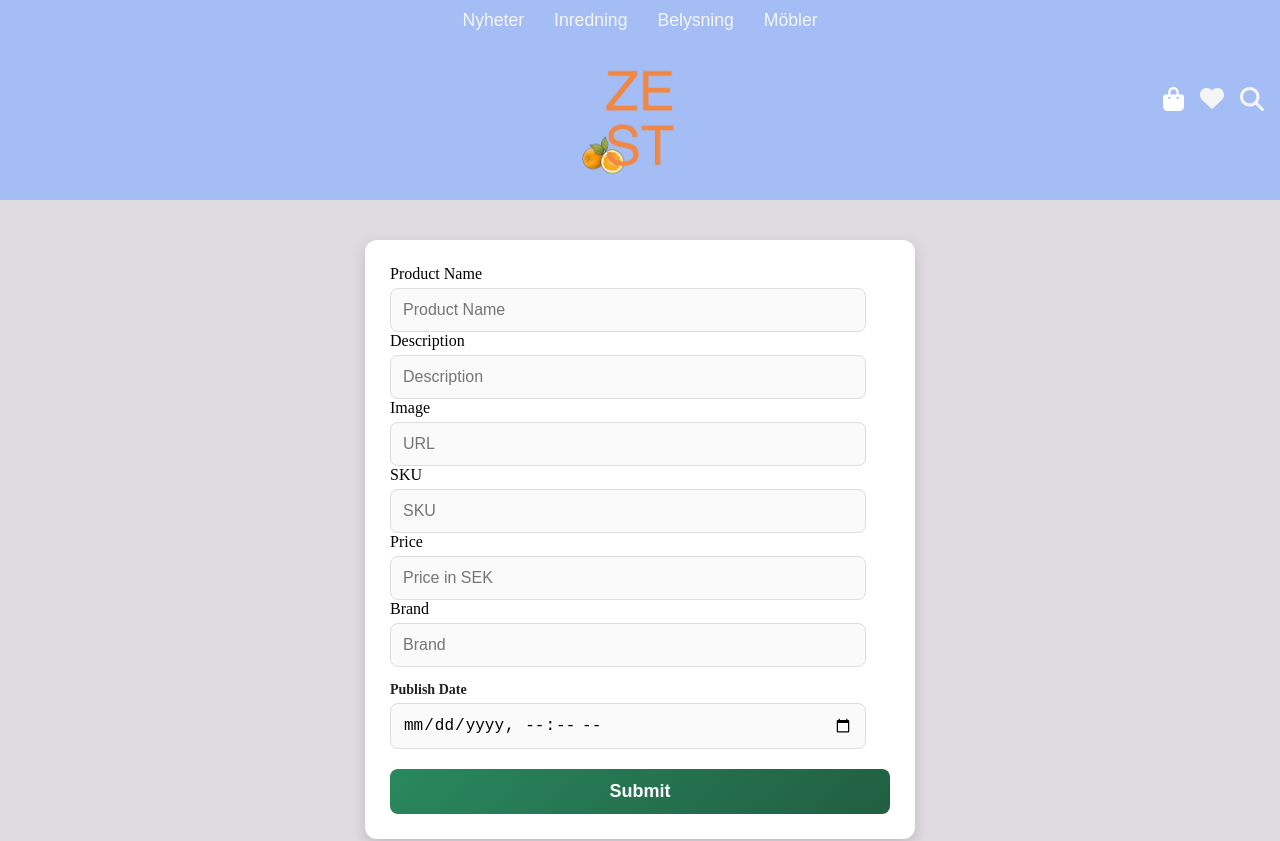
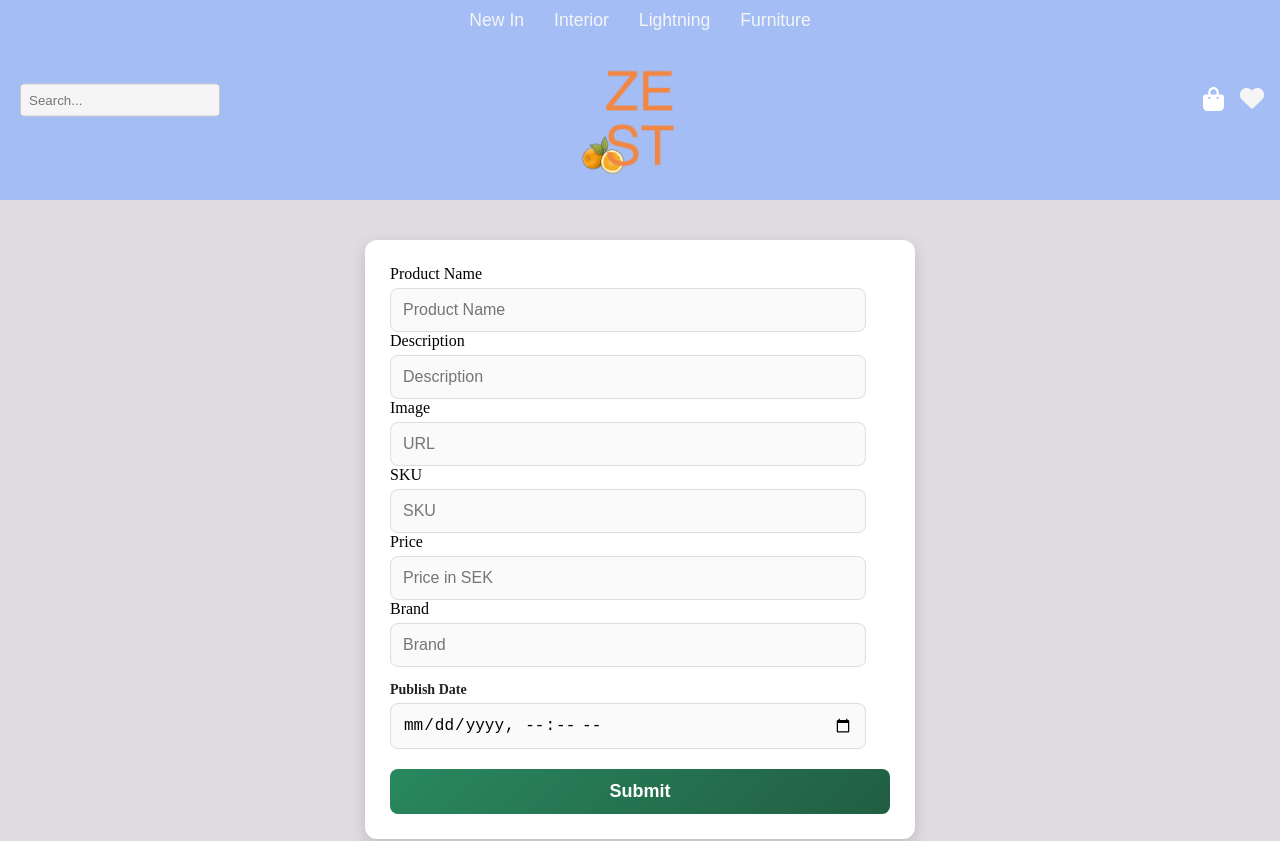
Before and after one commit to linneanarhi/zest, a React (Vite) app in the folder client/: page /admin/new in a window 1280 px wide. Shown: the top 841 px of the page. Built offline with nearby package versions, Linux system fonts and the light colour scheme; a web font is replaced by a local one.

Commit message:
Header fixad + engelska i header

```diff
--- a/client/src/components/Header/header.jsx
+++ b/client/src/components/Header/header.jsx
@@ -7,20 +7,11 @@ import {
   faMagnifyingGlass,
 } from "@fortawesome/free-solid-svg-icons";
 
-import { Link,useNavigate } from "react-router-dom";
-
-
-
-
-
-
-
-
+import { Link, useNavigate } from "react-router-dom";
 
 function Header() {
   const [isOpen, setIsOpen] = useState(false);
   const [searchOpen, setSearchOpen] = useState(false); // Hanterar synligheten av sökrutan
-
 
   const [query, setQuery] = useState("");
 
@@ -32,43 +23,41 @@ function Header() {
     }
   };
 
-
-
-
   return (
     <>
-      {/* MOBIL */}
       <nav className={styles.navbar}>
-
-
-
-        {/* Hamburger button (for mobile) */}
         <button
           className={styles.navbarToggle}
           onClick={() => setIsOpen(!isOpen)}
-          title="Meny"
         >
           {isOpen ? "✖" : "☰"}
         </button>
 
-                      {/* DESKTOP */}
         <div className={styles.catagoryDesktop}>
           <ul>
-          <li>Nyheter</li>
-          <li>Inredning</li>
-          <li>Belysning</li>
-          <li>Möbler</li>
+            <li>New In</li>
+            <li>Interior</li>
+            <li>Lightning</li>
+            <li>Furniture</li>
           </ul>
         </div>
 
-        {/* <div className={styles.headerWrapper}> */}
+        <input
+          type="text"
+          placeholder="Search..."
+          className={`${styles.desktopSearch} ${styles.searchInput}`}
+          value={query}
+          onChange={(e) => setQuery(e.target.value)}
+          onKeyDown={handleKeyPress}
+        />
+
         <div className={styles.imageLogo}>
           <Link className={styles.productLink} to={`/`}>
             <img
               className={styles.logo}
               src="/image/zest3.png"
               alt="ZEST"
-              title="Startsida"
+              title="Home"
             />
           </Link>
         </div>
@@ -78,24 +67,23 @@ function Header() {
             <FontAwesomeIcon
               icon={faBagShopping}
               className={styles.iconBag}
-            title="Varukorg"
+              title="Shopping Bag"
             />
           </Link>
           <FontAwesomeIcon
             icon={faHeart}
             className={styles.iconHeart}
-            title="Favoriter"
+            title="Favorites"
           />
-
-
-      {/* </div> */}
 
           {/* Sökrutan */}
           {searchOpen && (
             <input
               type="text"
               placeholder="Search..."
-            className={`${styles.searchInput} ${searchOpen ? styles.open : ""}`}
+              className={`${styles.searchInput} ${
+                searchOpen ? styles.open : ""
+              }`}
               value={query}
               onChange={(e) => setQuery(e.target.value)}
               onKeyDown={handleKeyPress} // Lyssna på Enter
@@ -106,30 +94,20 @@ function Header() {
             className={styles.iconSearch}
             onClick={() => setSearchOpen(!searchOpen)}
           >
-            {searchOpen ? "X" : <FontAwesomeIcon icon={faMagnifyingGlass} />}
+            {searchOpen ? "X" : <FontAwesomeIcon icon={faMagnifyingGlass} title="Search" />}
           </div>
         </div>
 
         {/* Menu items */}
         <ul className={`${styles["navbarMenu"]} ${isOpen ? styles.open : ""}`}>
-          <li>Nyheter</li>
-          <li>Inredning</li>
-          <li>Belysning</li>
-          <li>Möbler</li>
+          <li>New In</li>
+          <li>Interior</li>
+          <li>Lightning</li>
+          <li>Furniture</li>
         </ul>
-
-
-
       </nav>
-
-
-
-
-
     </>
   );
-
-
 }
 
 export default Header;
--- a/client/src/components/Header/header.module.css
+++ b/client/src/components/Header/header.module.css
@@ -109,13 +109,13 @@
   text-decoration: underline;
 }
 
-.catagoryDesktop {
+.catagoryDesktop, .desktopSearch {
   display: none;
 }
 
 @media (min-width: 1024px) {
   .navbarToggle,
-  .navbarMenu {
+  .navbarMenu, .iconSearch {
     display: none;
   }
 
@@ -136,6 +136,18 @@
     gap: 40px;
     background-color: #a4bdf5;
     padding: 10px 0;
+  }
+
+  .desktopSearch {
+    display: block;
+    position: absolute;
+    left: 20px;
+    top: 50%;
+    transform: translateY(-50%);
+    width: 200px;
+    padding: 8px;
+    background-color: whitesmoke;
+
   }
 
   .catagoryDesktop ul {
--- a/client/src/components/products/products.jsx
+++ b/client/src/components/products/products.jsx
@@ -16,7 +16,7 @@ function ProductList({ products }) {
                 <span>{product.price} sek</span>
               </div>
             </Link>
-            <button className={styles.favoriteButton} title="Favorit">
+            <button className={styles.favoriteButton}>
               <FontAwesomeIcon icon={faHeart} />
             </button>
           </div>
```
Lines whose indentation alone changed are shown as unchanged.
